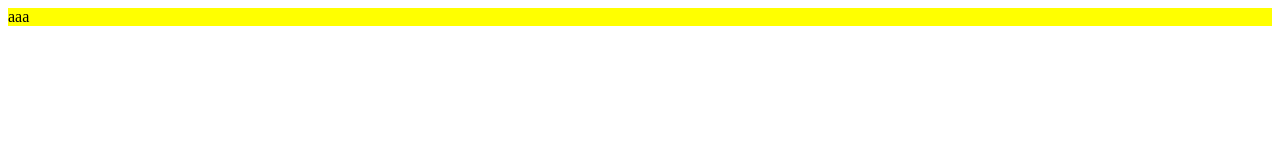
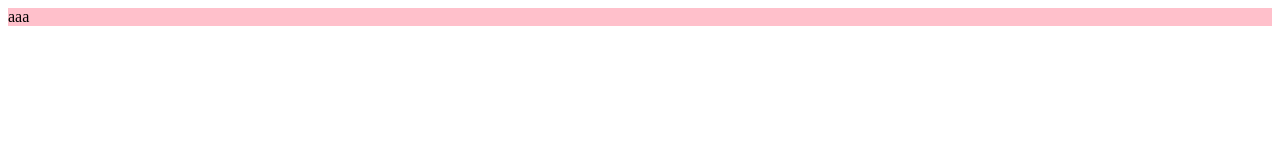
Before and after one commit to Prnella/hbuilder_test, a plain HTML site: page index.html in a window 1280 px wide. Drawn offline with Linux system fonts and the light colour scheme.

Commit message:
update index.html
修改为pink

```diff
--- a/index.html
+++ b/index.html
@@ -6,7 +6,7 @@
 	</head>
 	<body>
 
-		<div style="background-color: yellow;">aaa</div>
+		<div style="background-color: pink;">aaa</div>
 
 	</body>
 </html>
```
